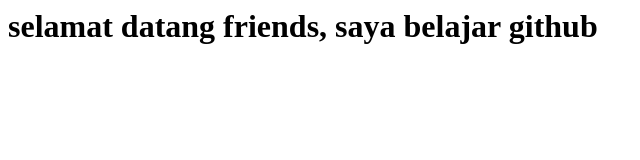
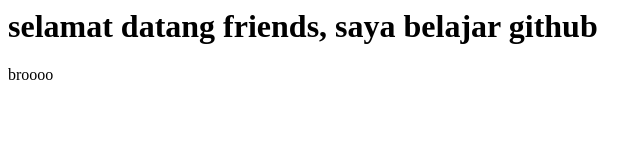
Before and after one commit to Rikysetyom/semul, a plain HTML site: page index.html in a window 1280 px wide. Shown: the full height of the page, 0-640 px from the left. Drawn offline with Linux system fonts and the light colour scheme.

Commit message:
Update index.html

```diff
--- a/index.html
+++ b/index.html
@@ -5,5 +5,6 @@
 </head>
   <body>
     <h1>selamat datang friends, saya belajar github</h1>
+    broooo
     </body>
   </html>
```
